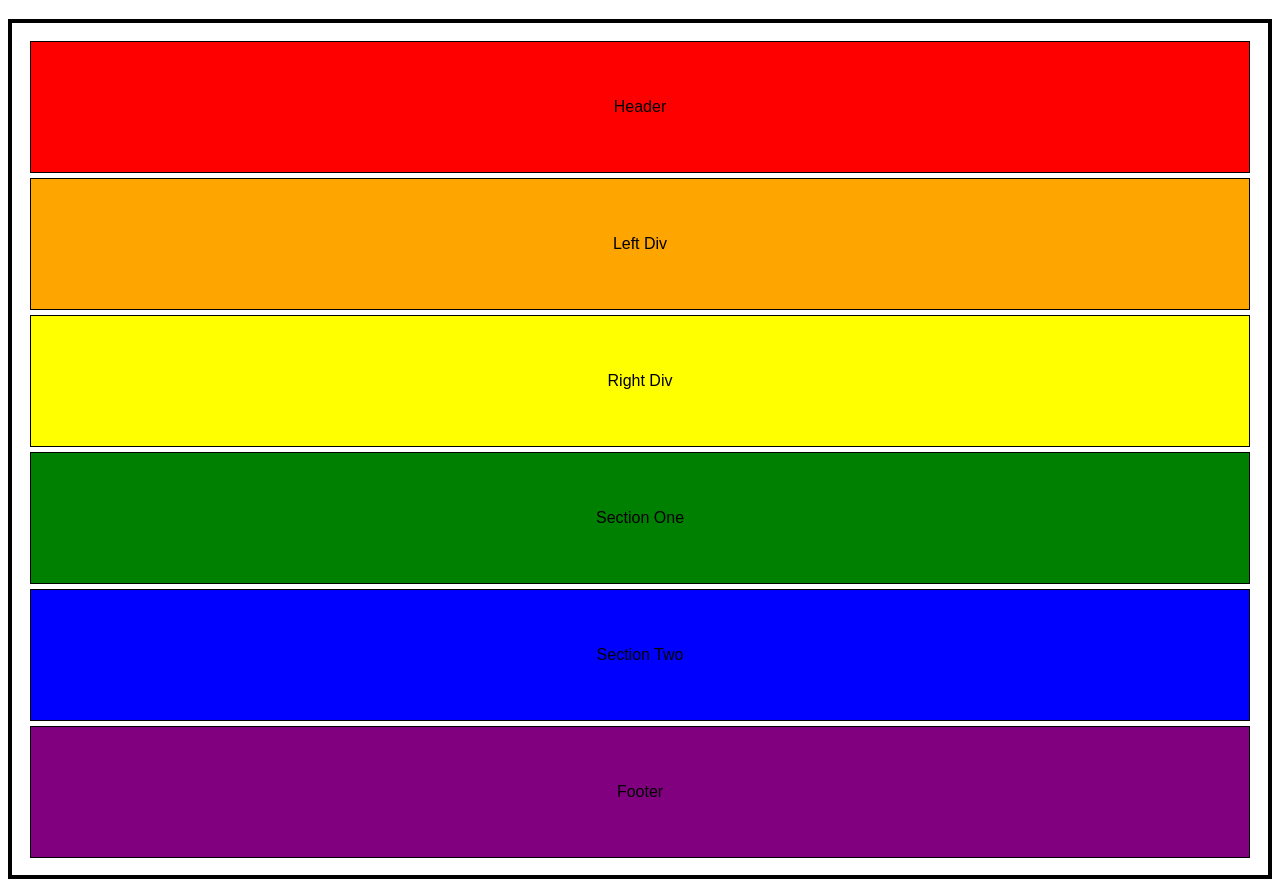
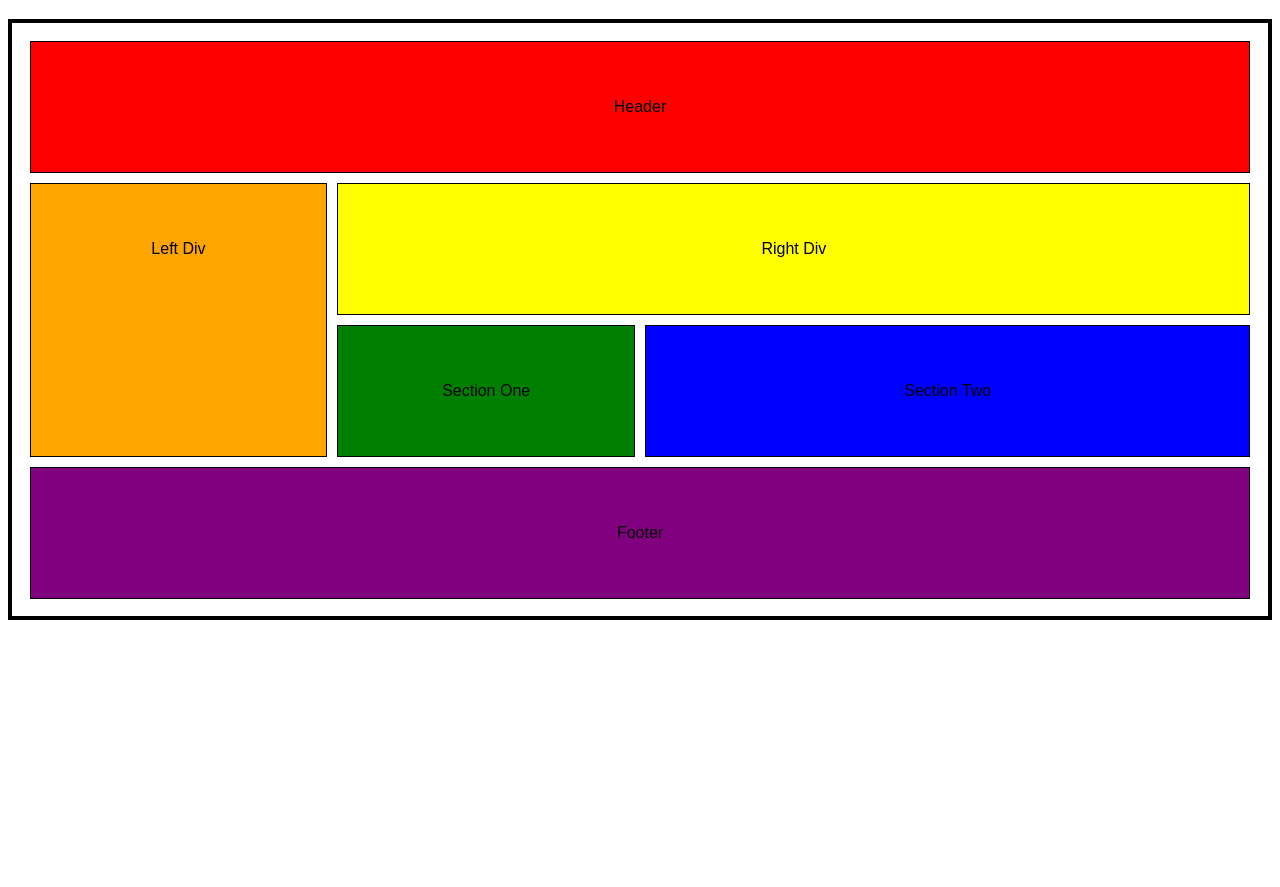
Before and after one commit to cs-parttime-2020-fall/201104-css-grid-lecture-autumn-ragland, a plain HTML site: page index.html in a window 1280 px wide. Shown: the part 61-948 px from the top of the page. After the commit the page ends 800 px from the top, so only its background shows below. Drawn offline with Linux system fonts and the light colour scheme.

Commit message:
styling each element in the grid

```diff
--- a/style.css
+++ b/style.css
@@ -5,7 +5,7 @@ body {
 
 /* all elements inside of the element with the class container */
 .container > * {
-    padding: 40px 30px;
+    padding: 40px;
     border: 1px solid black;
     margin: 5px;
 }
@@ -13,28 +13,42 @@ body {
 .container {
     border : 4px solid black;
     padding : 1%;
+    display : grid;
+    grid-template-columns: repeat(4, 1fr);
 }
 
 header {
     background-color: red;
+    grid-column: 1/5;
+    grid-row: 1;
 }
 
 #leftDiv {
     background-color: orange;
+    grid-column: 1;
+    grid-row: 2/4;
 }
 
 #rightDiv {
     background-color: yellow;
+    grid-column: 2/5;
+    grid-row: 2;
 }
 
 #sectionOne {
     background-color: green;
+    grid-column: 2;
+    grid-row: 3;
 }
 
 #sectionTwo {
     background-color: blue;
+    grid-column: 3/5;
+    grid-row: 3;
 }
 
 footer {
     background-color: purple;
+    grid-column: 1/5;
+    grid-row: 4;
 }
```
